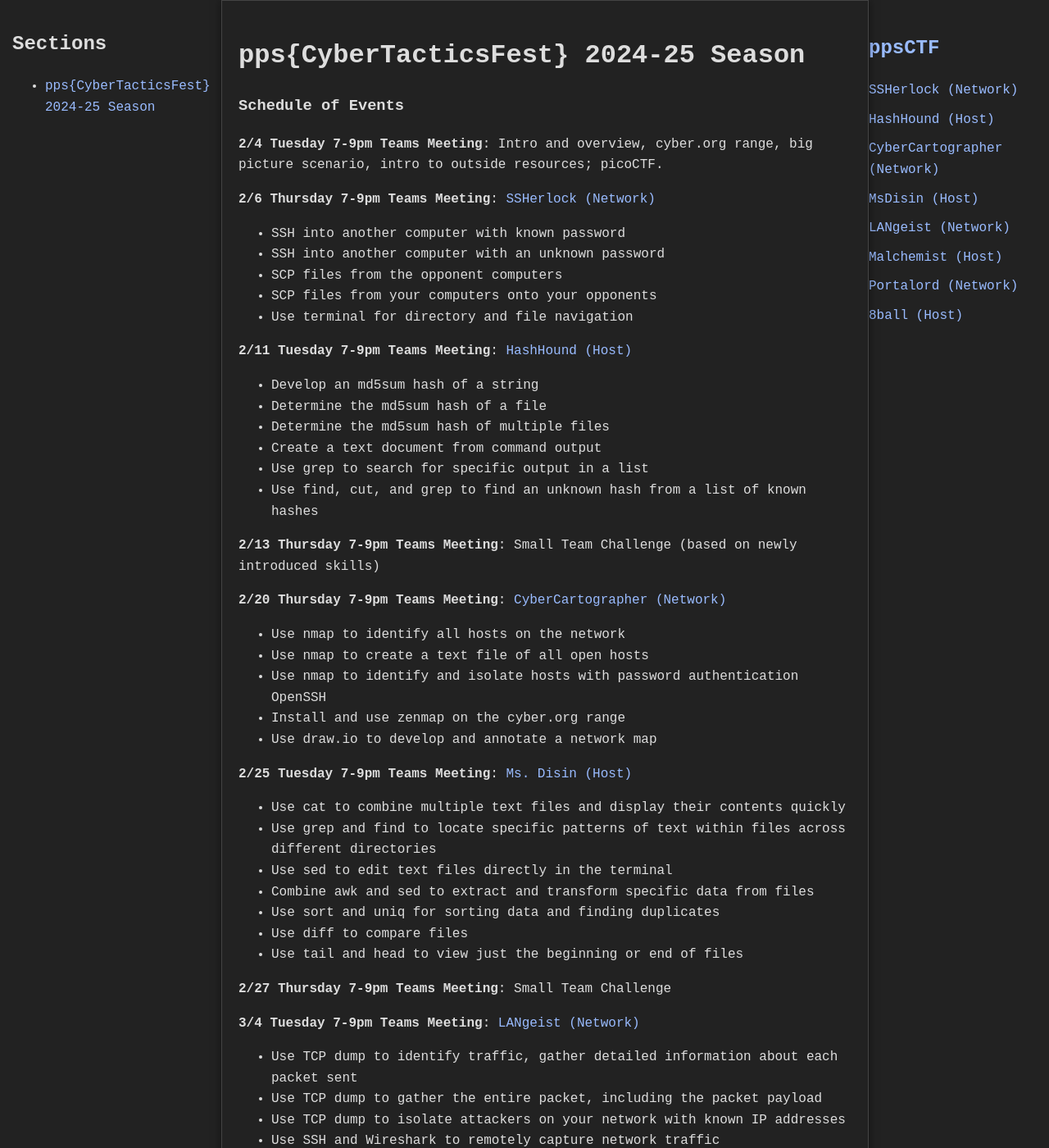
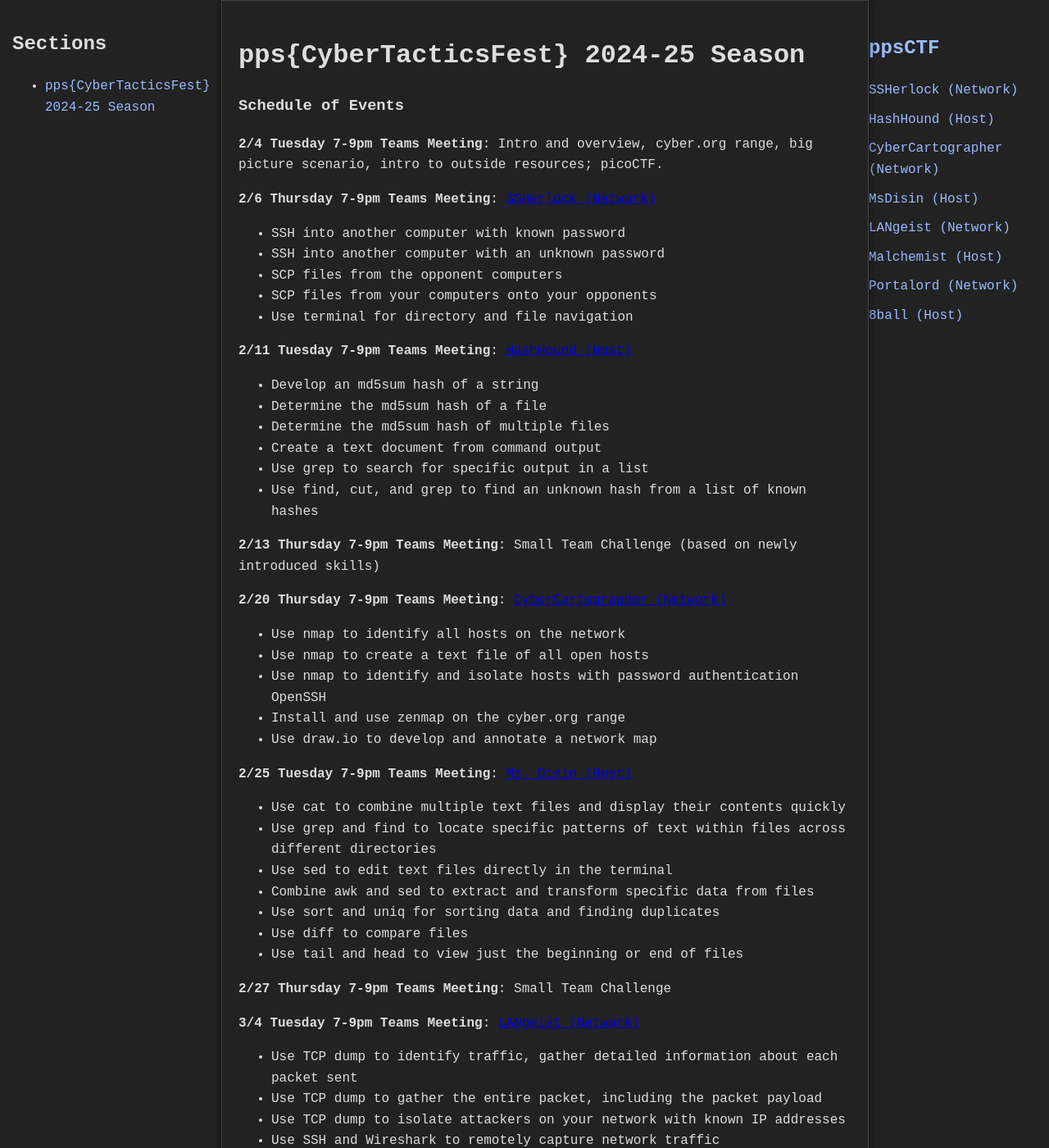
Before and after one commit to jboyce1/ppsCTF, a Jekyll site: the page built from index.md, in a window 1280 px wide and 1400 px high. Shown: the whole window at 82% size. Built offline with Jekyll 4.4.1, drawn with Linux system fonts in a browser that asks for light colours.

Commit message:
Update styles.css

```diff
--- a/assets/css/styles.css
+++ b/assets/css/styles.css
@@ -19,34 +19,62 @@
     color: #fff;
     padding: 20px;
     overflow-y: auto; /* Allows scrolling within the navigation bar if needed */
-    box-shadow: -2px 0 5px rgba(0,0,0,0.5);
+    box-shadow: -2px 0 5px rgba(0, 0, 0, 0.5);
 }
 
-/* Content area styling */
+/* Header inside the navigation bar */
+nav h1 {
+    font-size: 1.5em;
+    margin-bottom: 20px;
+}
+
+/* Styling links in navigation */
+nav a {
+    color: #9bf; /* Light blue links */
+    text-decoration: none;
+    display: block;
+    margin-bottom: 10px;
+}
+
+nav a:hover {
+    color: #ddf;
+}
+
+/* Main Content */
 .main-content {
-    margin-left: 270px; /* Push content right to avoid left nav overlap */
-    margin-right: 220px; /* Account for right-side nav */
+    margin-left: 270px; /* Push content to avoid left nav overlap */
+    margin-right: 220px; /* Account for right nav */
     position: relative;
-    background-color: #222; /* Ensure same background as main */
-    z-index: 100; /* Higher than left nav */
+    background-color: #222; /* Match page background */
+    z-index: 100;
     padding: 20px;
-    max-width: calc(100% - 490px); /* Adjusts width dynamically */
+    max-width: calc(100% - 490px); /* Adjust width dynamically */
     min-height: 100vh;
     border: 1px solid #444;
     box-shadow: 0 0 10px rgba(0, 0, 0, 0.5);
 }
 
-
-/* Header within the navigation bar */
-nav h1 {
-    font-size: 1.5em;
-    margin-bottom: 20px;
+/* Ensure the left nav stays below the main content */
+#left-nav {
+    position: fixed;
+    left: 0;
+    top: 0;
+    width: 250px;
+    height: 100vh;
+    background: #222;
+    color: white;
+    padding: 15px;
+    overflow-y: auto;
+    border-right: 2px solid #444;
+    z-index: 50; /* Behind main content */
 }
 
-/*------------------------------------*\
-  # Walkthrough Section
-\*------------------------------------*/
+/* Improve readability of text */
+p, li, h1, h2, h3, h4, h5, h6 {
+    color: #ddd; /* Light grey for better readability */
+}
 
+/* Walkthrough Section */
 .walkthrough-container {
     display: flex;
     flex-wrap: wrap;
@@ -64,90 +92,25 @@
     height: auto;
 }
 
-/* Styling links in navigation */
-nav a {
-    color: #9bf; /* Unified light blue for links */
-    text-decoration: none;
-    display: block;
-    margin-bottom: 10px;
-}
-
-nav a:hover {
-    color: #ddf;
-}
-
-/* Styling links in main content */
-a {
-    color: #9bf; /* Ensure main content links are the same light blue */
-    text-decoration: none; /* No underline for a cleaner look */
-}
-
-a:hover {
-    color: #ddf; /* Lighter blue on hover */
-}
-
-/* Main Content */
-main {
-    max-width: 800px;
-    margin: auto;
-    padding: 20px;
-    background-color: #222; /* Dark background for main content */
-    border: 1px solid #444;
-    box-shadow: 0 0 10px rgba(0, 0, 0, 0.5);
-}
-
-/* Ensure the left nav stays below the main content */
-#left-nav {
-    position: fixed;
-    left: 0;
-    top: 0;
-    width: 250px;
-    height: 100vh;
-    background: #222;
-    color: white;
-    padding: 15px;
-    overflow-y: auto;
-    border-right: 2px solid #444;
-    z-index: 50; /* Ensures it's behind the main content */
-}
-
-.main-content {
-    margin-left: 270px; /* Push content right to avoid overlap */
-    margin-right: 220px; /* Account for right nav */
-    position: relative;
-    background-color: #222; /* Ensure same background as main */
-    z-index: 100; /* Higher than left nav */
-    padding: 20px;
-    max-width: calc(100% - 490px); /* Adjusts width dynamically */
-    min-height: 100vh;
-    border: 1px solid #444;
-    box-shadow: 0 0 10px rgba(0, 0, 0, 0.5);
-}
-
-
-
-/* Improve readability of text */
-p, li, h1, h2, h3, h4, h5, h6 {
-    color: #ddd; /* Light grey for text to improve readability */
-}
-
+/* Mobile Styles */
 @media screen and (max-width: 768px) {
-    /* Hide left-side TOC navigation on small screens */
+    /* Hide left-side TOC navigation */
     #left-nav {
-        display: none;
+        display: none !important;
+        visibility: hidden;
+        position: absolute;
+        left: -9999px;
     }
 
     /* Make main content full width */
     .main-content {
-        margin-left: 0;
-        margin-right: 0;
-        width: 100%;
+        margin: 0 auto; /* Center content */
+        width: 90%; /* Provide some margin on small screens */
         max-width: 100%;
         padding: 15px;
     }
 
     /* Adjust right navigation */
-    /* Adjust right navigation for mobile */
     nav {
         width: 100%;
         height: auto;
@@ -157,18 +120,18 @@
         justify-content: center;
         align-items: center;
         padding: 10px;
-        background: #222; /* Keeps the dark background */
+        background: #222;
         box-shadow: 0 2px 5px rgba(0, 0, 0, 0.5);
+        overflow: hidden; /* Prevents excessive space usage */
     }
 
     /* Stack navigation links horizontally */
     nav a {
         display: inline-block;
-        padding: 8px;
-        font-size: 14px;
-        margin: 5px;
+        padding: 6px 8px;
+        font-size: 13px;
+        margin: 4px;
         text-align: center;
-        white-space: nowrap; /* Prevents wrapping on small screens */
+        white-space: nowrap; /* Prevents wrapping */
     }
-
 }
```
